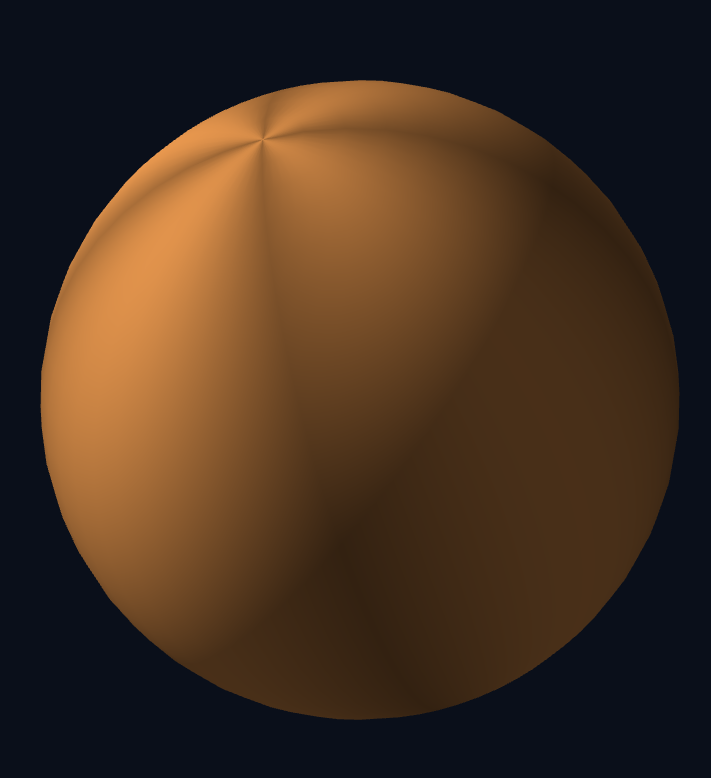
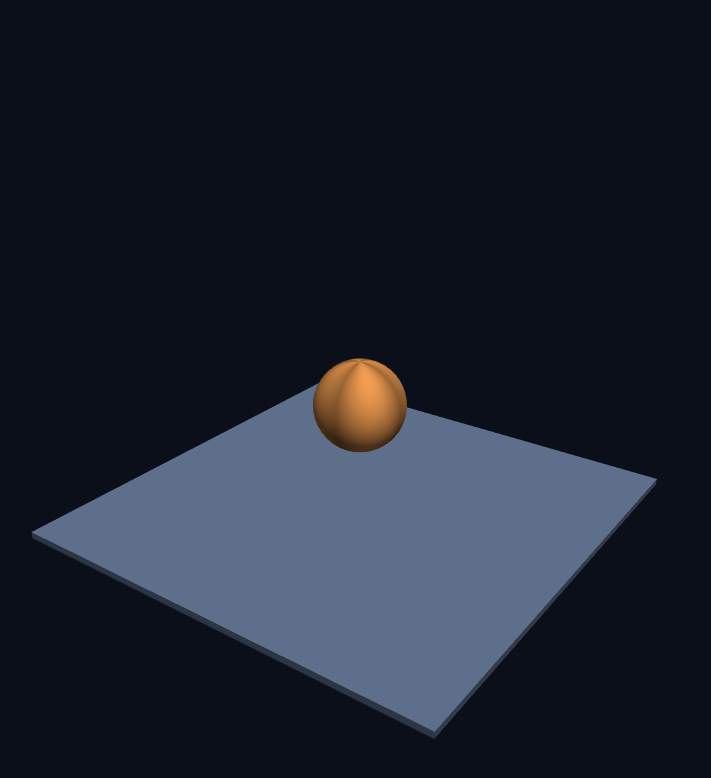
Before and after one commit to kimjte3413-boop/CG-2026-solarsystem, a plain HTML site: page week3/w3-start.html in a window 1280 px wide. Shown: the whole page, without its empty margins (280-991 px from the left). Drawn offline with Linux system fonts and the light colour scheme; animation ran at ten frames a second.

Commit message:
Add floating planet on ground

```diff
--- a/week3/w3-start.html
+++ b/week3/w3-start.html
@@ -145,55 +145,24 @@
    2. 버텍스 셰이더 — 정점 하나마다 한 번씩 실행됩니다
    ══════════════════════════════════════════════════════════════════════════ */
 const VS_SOURCE = `#version 300 es
-// 정점 하나마다 이 프로그램이 한 번씩 실행됩니다.
+layout(location=0) in vec3 aPos;
+layout(location=1) in vec3 aNormal;
+layout(location=3) in vec3 aColor;
 
-layout(location=0) in vec3 aPos;      // 정점 위치 버퍼
-layout(location=1) in vec3 aNormal;   // 법선 버퍼
-layout(location=3) in vec3 aColor;    // 정점 색 버퍼
+uniform mat4 uModel;
+uniform mat4 uViewProj;
 
-uniform float uTime;                  // 초 단위 시간 (모든 정점이 같은 값)
-uniform vec2  uFit;                   // 화면 비에 맞춰 찌그러지지 않게
-
-out vec3 vColor;                      // 프래그먼트 셰이더로 넘길 값
+out vec3 vColor;
 out vec3 vNormal;
 
-mat4 rotateY(float a) {              // y축 회전 — 2주차의 Ry
-  float c = cos(a), s = sin(a);
-  return mat4( c, 0.0,  -s, 0.0,     // GLSL 의 mat4 는 한 줄이 한 "열"
-              0.0, 1.0, 0.0, 0.0,
-                s, 0.0,   c, 0.0,
-              0.0, 0.0, 0.0, 1.0);
-}
+void main() {
+  vec4 worldPos = uModel * vec4(aPos, 1.0);
+  gl_Position = uViewProj * worldPos;
 
-mat4 rotateX(float a) {              // x축 회전 — 2주차의 Rx
-  float c = cos(a), s = sin(a);
-  return mat4(1.0, 0.0, 0.0, 0.0,
-              0.0,   c,   s, 0.0,
-              0.0,  -s,   c, 0.0,
-              0.0, 0.0, 0.0, 1.0);
-}
+  vColor = aColor;
+  vNormal = mat3(uModel) * aNormal;
+}`;
 
-void main() {
-  vColor  = aColor;
-  vNormal = aNormal;
-
-  vec4 p = vec4(aPos, 1.0);
-  mat4 M = mat4(1.0);                  // 단위행렬에서 시작
-
-  // 행렬 3개가 왼쪽부터 차례로 곱해집니다.
-  // 정점에는 오른쪽 것부터 적용됩니다 — 2주차와 같은 규칙입니다.
-  M = rotateY(uTime * 0.7) * M;        // ← 행렬 하나 추가
-  M = rotateX(-0.62) * M;              // ← 행렬 하나 추가 (약 35도 내려보기)
-  M = rotateY(0.55) * M;               //    비스듬히 옆에서
-
-  p = M * p;                           // ← 여기서 한 번에 적용
-
-  if (p.w != 0.0) p.xy /= p.w;         // 원근 나눗셈 (원근 효과를 켰을 때만 의미가 있습니다)
-  p.w = 1.0;
-  p.xy *= uFit;
-  gl_Position = p;
-}`
-;
 /* ══════════════════════════════════════════════════════════════════════════
    3. 프래그먼트 셰이더 — 픽셀 하나마다 한 번씩 실행됩니다
    ══════════════════════════════════════════════════════════════════════════ */
@@ -442,12 +411,14 @@
   gl.uniformMatrix4fv(uViewProjLoc, false, viewProj);
   gl.uniform2f(uFitLoc, 1.0 / aspect, 1.0);
 
-  // 바닥 렌더링 비활성화 — y=0 판이 구를 자르는 문제 해결
+  const floorModel = M4.translate(0, -1.0, 0);
+  gl.uniformMatrix4fv(uModelLoc, false, floorModel);
+  gl.bindVertexArray(floor.vao);
+  gl.drawElements(gl.TRIANGLES, floor.count, gl.UNSIGNED_SHORT, 0);
 
-  // ── 공 — 공중에 띄우고 시간에 따라 돌린다
-  //    오른쪽부터 적용: 먼저 제자리에서 돌고(rotateY), 그다음 위로 올라간다(translate)
-  const model = M4.multiply(M4.translate(0, 1.9, 0), M4.rotateY(time * 0.8));
-  gl.uniformMatrix4fv(uModelLoc, false, model);
+  // ── 행성 — 바닥 위를 떠 있는 느낌으로 그린다
+  const planetModel = M4.multiply(M4.translate(0, 1.0, 0), M4.rotateY(time * 0.8));
+  gl.uniformMatrix4fv(uModelLoc, false, planetModel);
   gl.bindVertexArray(ball.vao);
   gl.drawElements(gl.TRIANGLES, ball.count, gl.UNSIGNED_SHORT, 0);
 
```
